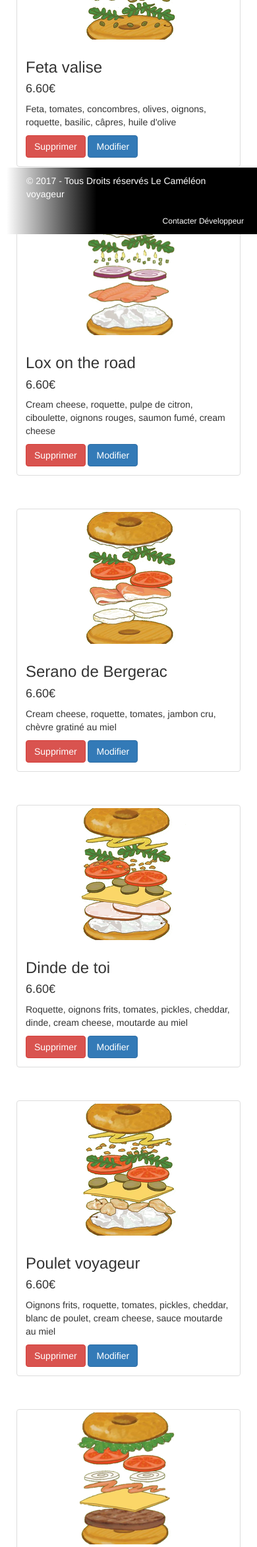
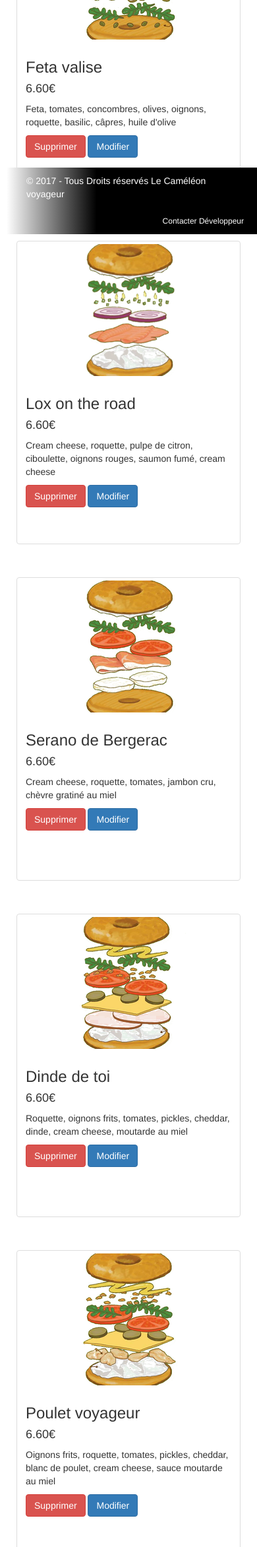
Before and after one commit to JulienOpto/cameleon_voyageur, a PHP site: page /liste_bo.php in a window 390 px wide. Shown: the part 489-2834 px from the top of the page at 66% size. Run offline with PHP 8.4, Linux system fonts and the light colour scheme; data comes from the database, SQL or seed files in the repository; a stand-in replaces the project's code that opens the database connection; some libraries are stand-ins or nearby versions; some web fonts are replaced.

Commit message:
responsive BO fini git push origin dev git push origin dev !

```diff
--- a/css/admin.css
+++ b/css/admin.css
@@ -227,7 +227,8 @@ footer {
 
 /*   ------------- Liste messages  ----------------   */
 .thumbnail {
-    margin-bottom: 50px;
+    margin: 0 0 50px 0;
+    height: 460px;
 }
 
 
--- a/liste_bo.php
+++ b/liste_bo.php
@@ -30,7 +30,7 @@ echo '<h2>Liste</h2>';
     while($data = mysqli_fetch_assoc($res))
     {
         echo '
-              <div class="col-sm-3">
+              <div class="col-md-3 col-sm-4">
                 <div class="thumbnail">
                   <img src="'.$data['photo'].'" alt="...">
                   <div class="caption">
@@ -65,7 +65,7 @@ echo '<h2>Liste</h2>';
     while($data = mysqli_fetch_assoc($res))
     {
         echo '
-              <div class="col-sm-3">
+              <div class="col-md-3 col-sm-4">
                 <div class="thumbnail">
                   <img src="'.$data['photo'].'" alt="...">
                   <div class="caption">
@@ -99,7 +99,7 @@ echo '<h2>Liste</h2>';
     while($data = mysqli_fetch_assoc($res))
     {
         echo '
-              <div class="col-sm-3">
+              <div class="col-md-3 col-sm-4">
                 <div class="thumbnail">
                   <img src="'.$data['photo'].'" alt="...">
                   <div class="caption">
@@ -133,7 +133,7 @@ echo '<h2>Liste</h2>';
     while($data = mysqli_fetch_assoc($res))
     {
         echo '
-              <div class="col-sm-3">
+              <div class="col-md-3 col-sm-4">
                 <div class="thumbnail">
                   <img src="'.$data['photo'].'" alt="...">
                   <div class="caption">
```
Also changed, not shown: form_bo.php (+7 -3 lines), menu_xs.php (+4 -4 lines).
